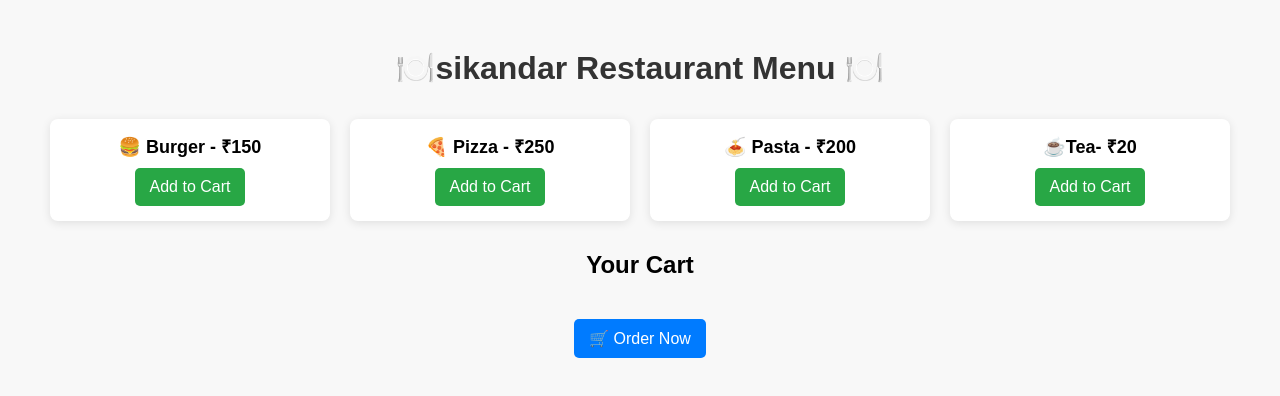
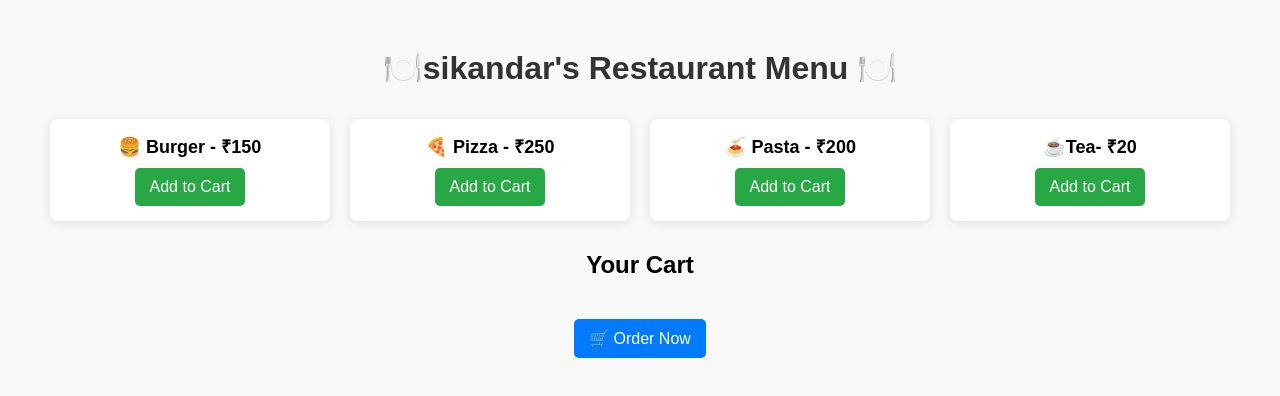
Before and after one commit to Sikandar7716/Lynn-Restaurant-Menu-, a plain HTML site: page index.html in a window 1280 px wide. Drawn offline with Linux system fonts and the light colour scheme.

Commit message:
Update index.html

```diff
--- a/index.html
+++ b/index.html
@@ -94,7 +94,7 @@
 </head>
 <body>
 
-    <h1>🍽️sikandar Restaurant Menu 🍽️</h1>
+    <h1>🍽️sikandar's Restaurant Menu 🍽️</h1>
     <div class="menu">
         <div class="menu-item" style="animation-delay: 0.2s;">
             <span>🍔 Burger - ₹150</span>
```
